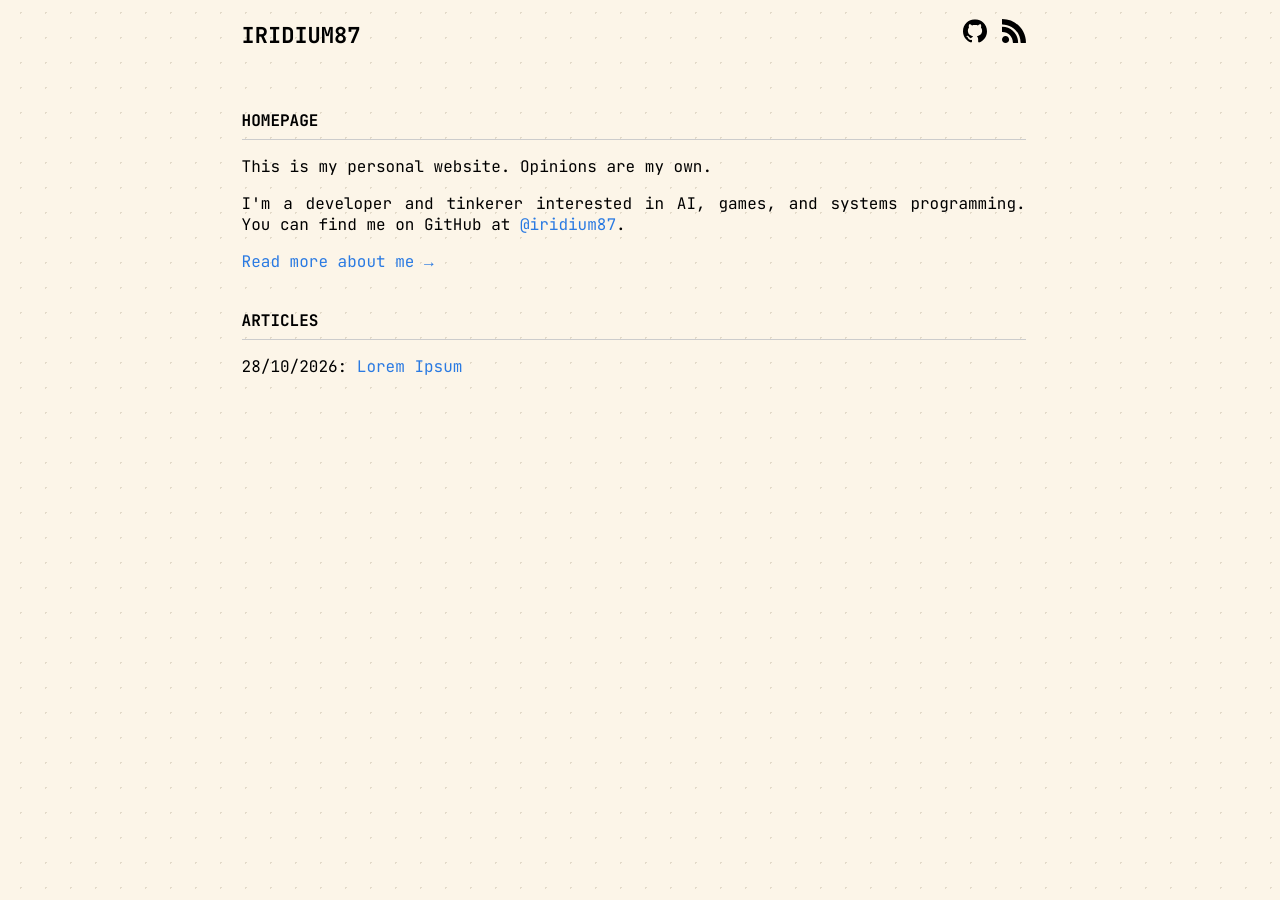
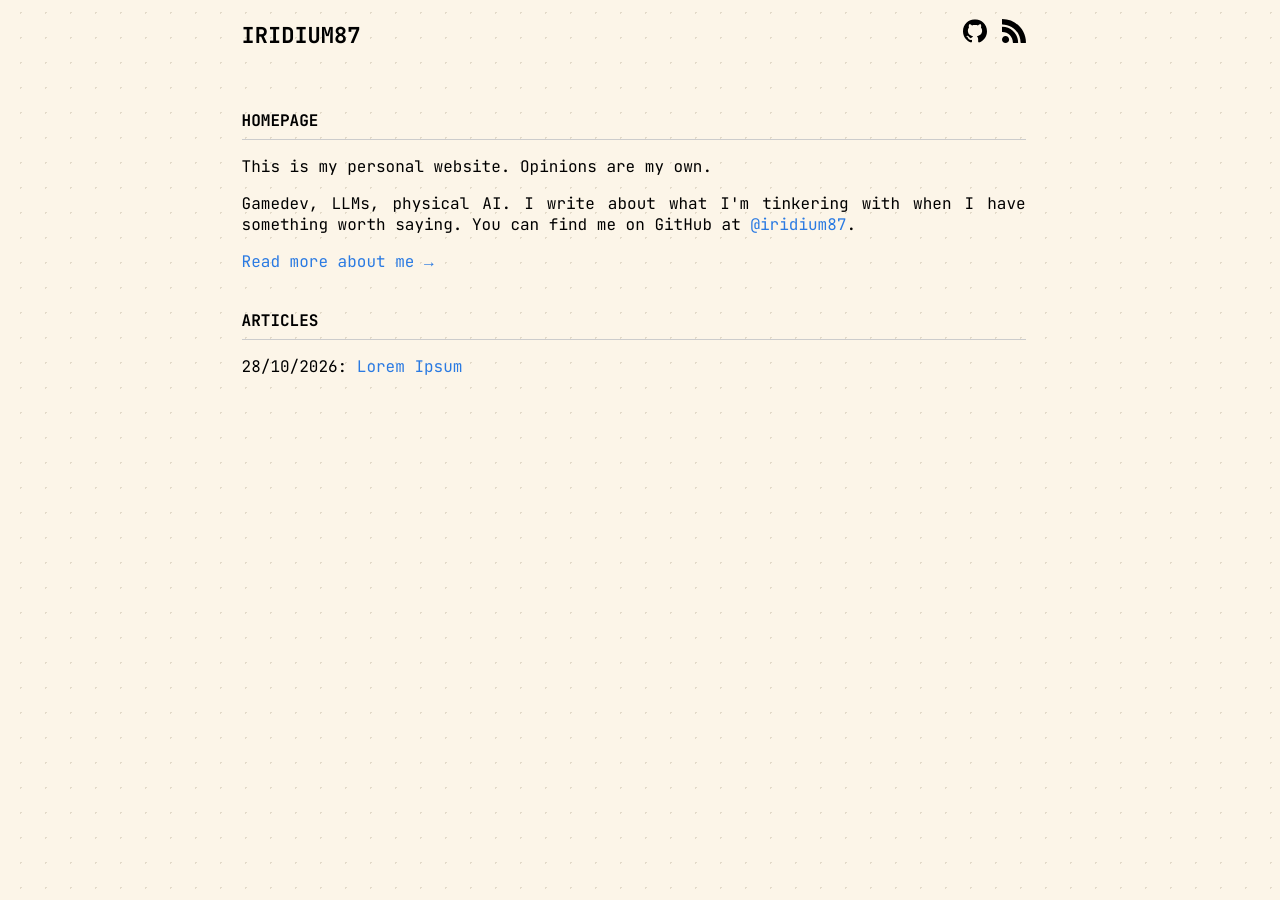
Before and after one commit to iridium87/blog, a Jekyll site: the page built from index.md, in a window 1280 px wide. Built offline with Jekyll 4.4.1, drawn with Linux system fonts in a browser that asks for light colours.

Commit message:
Update personal description on homepage

```diff
--- a/index.md
+++ b/index.md
@@ -5,7 +5,7 @@ title: Home
 
 <h>Homepage</h>
 <p>This is my personal website. Opinions are my own.</p>
-<p>I'm a developer and tinkerer interested in AI, games, and systems programming. You can find me on GitHub at <a href="https://github.com/{{ site.github }}">@{{ site.github }}</a>.</p>
+<p>Gamedev, LLMs, physical AI. I write about what I'm tinkering with when I have something worth saying. You can find me on GitHub at <a href="https://github.com/{{ site.github }}">@{{ site.github }}</a>.</p>
 <p><a href="/about.html">Read more about me →</a></p>
 
 <h>Articles</h>
```
